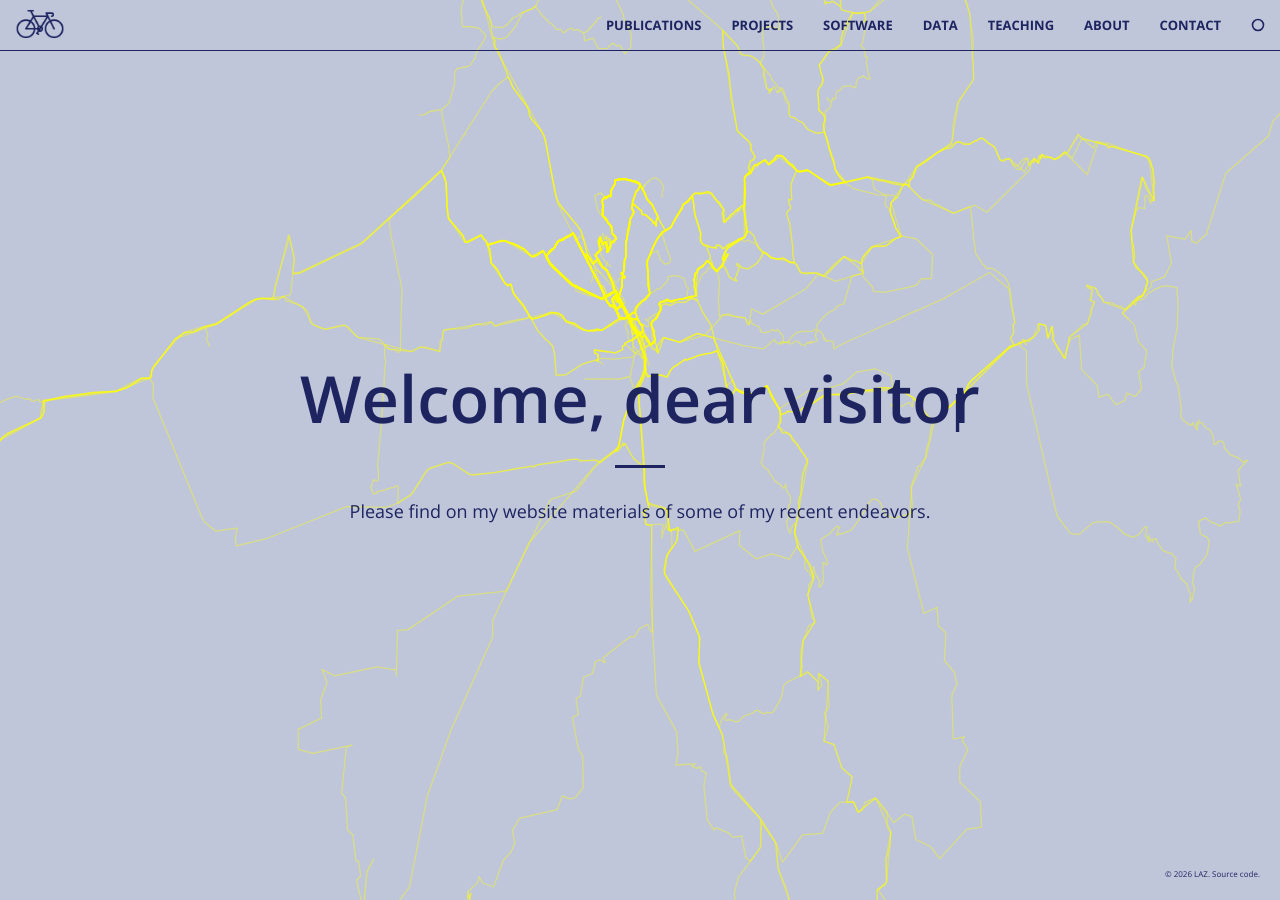
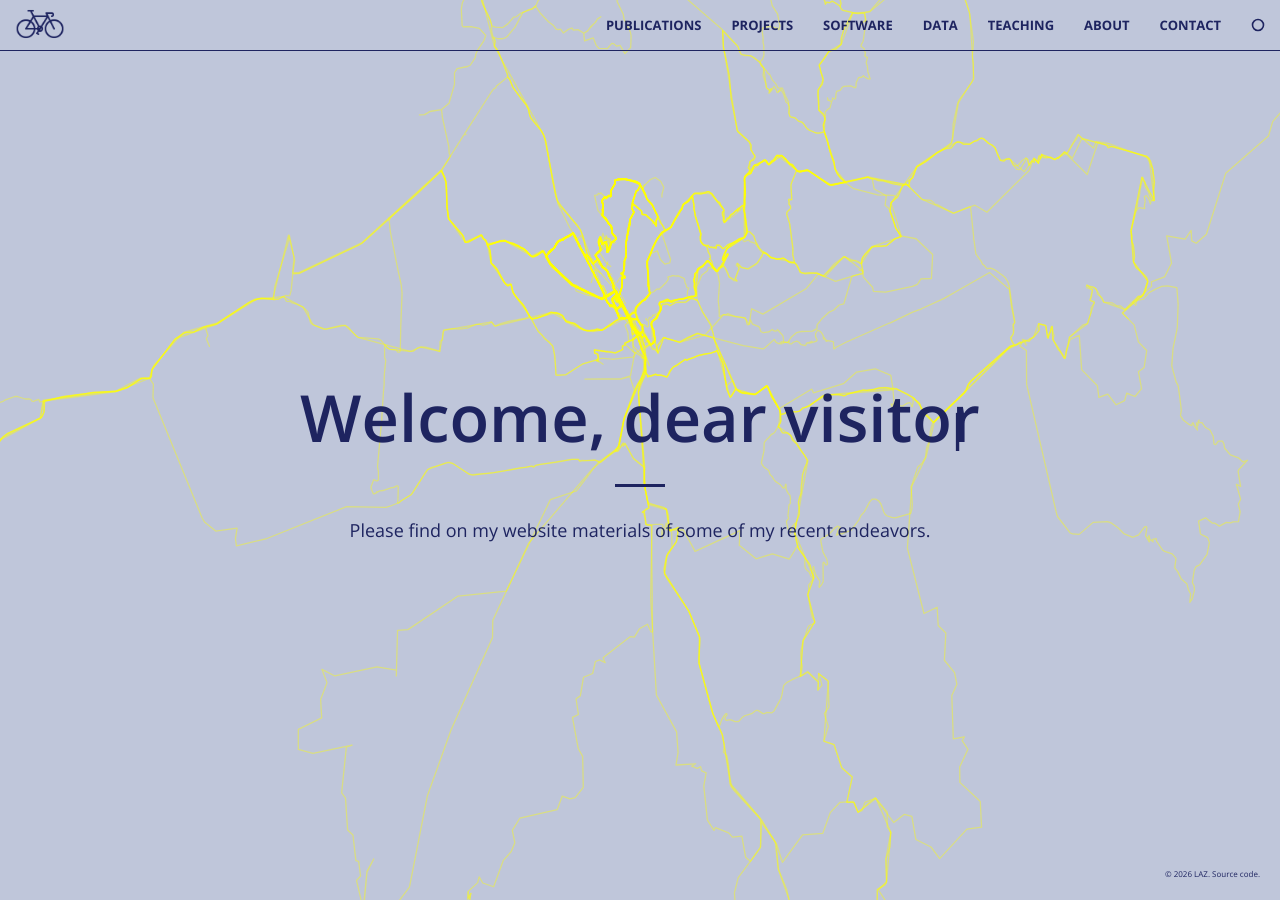
Before and after one commit to luccalino/luccalino.github.io, a Jekyll site: the page built from index.html, in a window 1280 px wide and 900 px high. Built offline with Jekyll 4.4.1, drawn with Linux system fonts in a browser that asks for light colours; nearby versions of some CDN libraries.

Commit message:
Nudge header content down another 1cm (2cm total)

```diff
--- a/_sass/_base.scss
+++ b/_sass/_base.scss
@@ -323,7 +323,7 @@ header {
         z-index: 1;
         text-align: center;
         padding: 150px 15px 150px; //100px 15px 100px;
-        margin-top: 1cm;
+        margin-top: 2cm;
         width: 100%;
         .header-content-inner {
             h1 {
```
